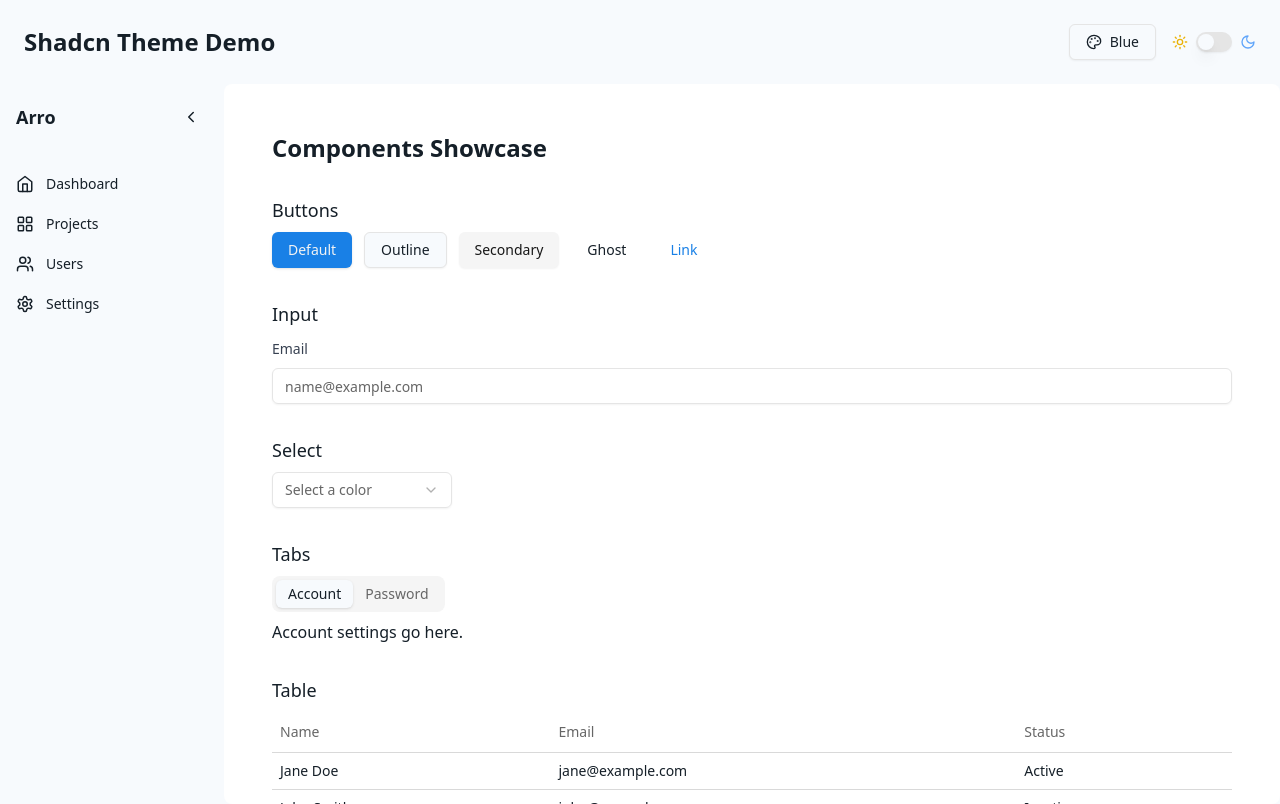
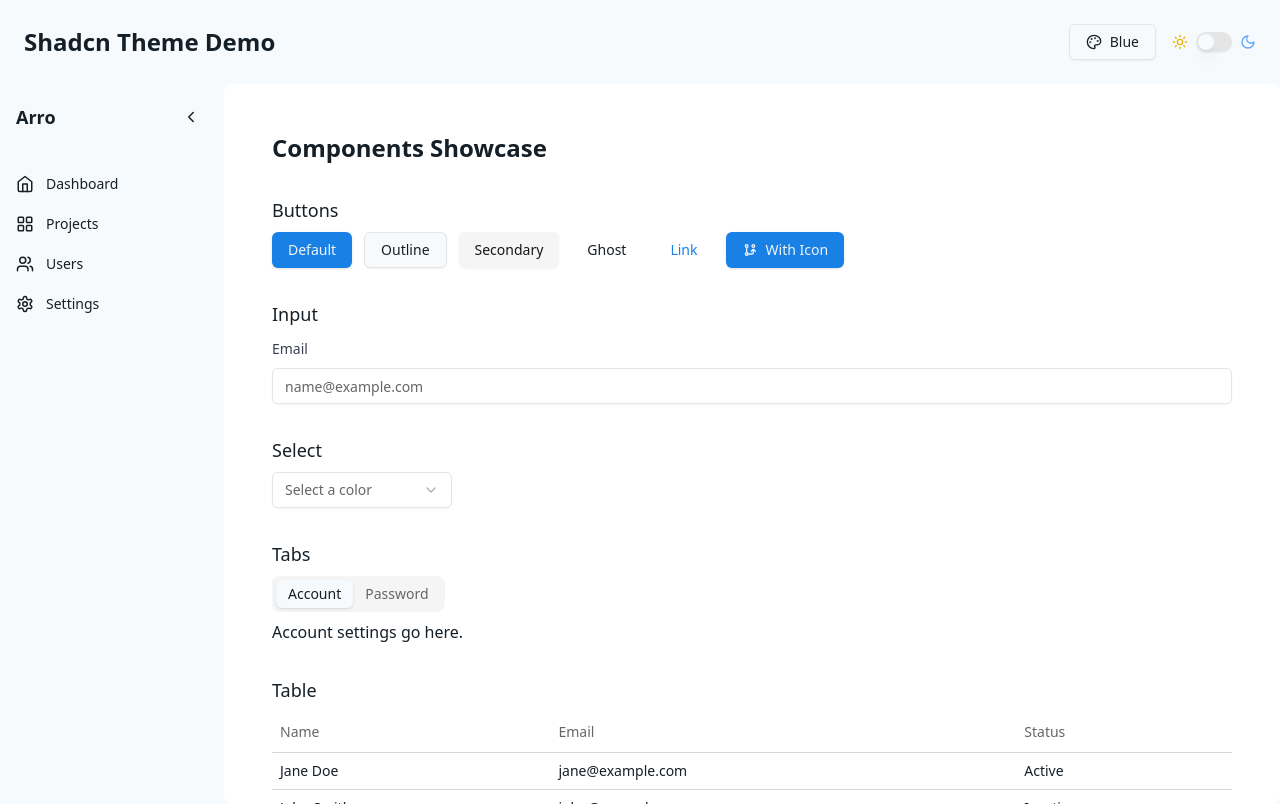
Before and after one commit to hussainNGI/my-shadcn-library, a React (Vite) app: page / in a window 1280 px wide. Built offline with nearby package versions, Linux system fonts and the light colour scheme.

Commit message:
add icon library and add button with icon

```diff
--- a/package.json
+++ b/package.json
@@ -15,6 +15,7 @@
     "@radix-ui/react-slot": "^1.2.3",
     "@radix-ui/react-switch": "^1.2.6",
     "@radix-ui/react-tabs": "^1.1.13",
+    "@tabler/icons-react": "^3.35.0",
     "@vitejs/plugin-react": "^5.0.4",
     "class-variance-authority": "^0.7.1",
     "clsx": "^1.2.1",
--- a/src/pages/ComponentsShowcase.tsx
+++ b/src/pages/ComponentsShowcase.tsx
@@ -5,6 +5,7 @@ import Label from "@/components/ui/label"
 import { Select, SelectContent, SelectItem, SelectTrigger, SelectValue } from "@/components/ui/select"
 import { Tabs, TabsContent, TabsList, TabsTrigger } from "@/components/ui/tabs"
 import { Table, TableBody, TableCell, TableHead, TableHeader, TableRow } from "@/components/ui/table"
+import { IconGitBranch } from "@tabler/icons-react"
 
 export default function ComponentsShowcase() {
   return (
@@ -20,6 +21,9 @@ export default function ComponentsShowcase() {
           <Button variant="secondary">Secondary</Button>
           <Button variant="ghost">Ghost</Button>
           <Button variant="link">Link</Button>
+          <Button>
+            <IconGitBranch /> With Icon
+          </Button>
         </div>
       </section>
 
```
